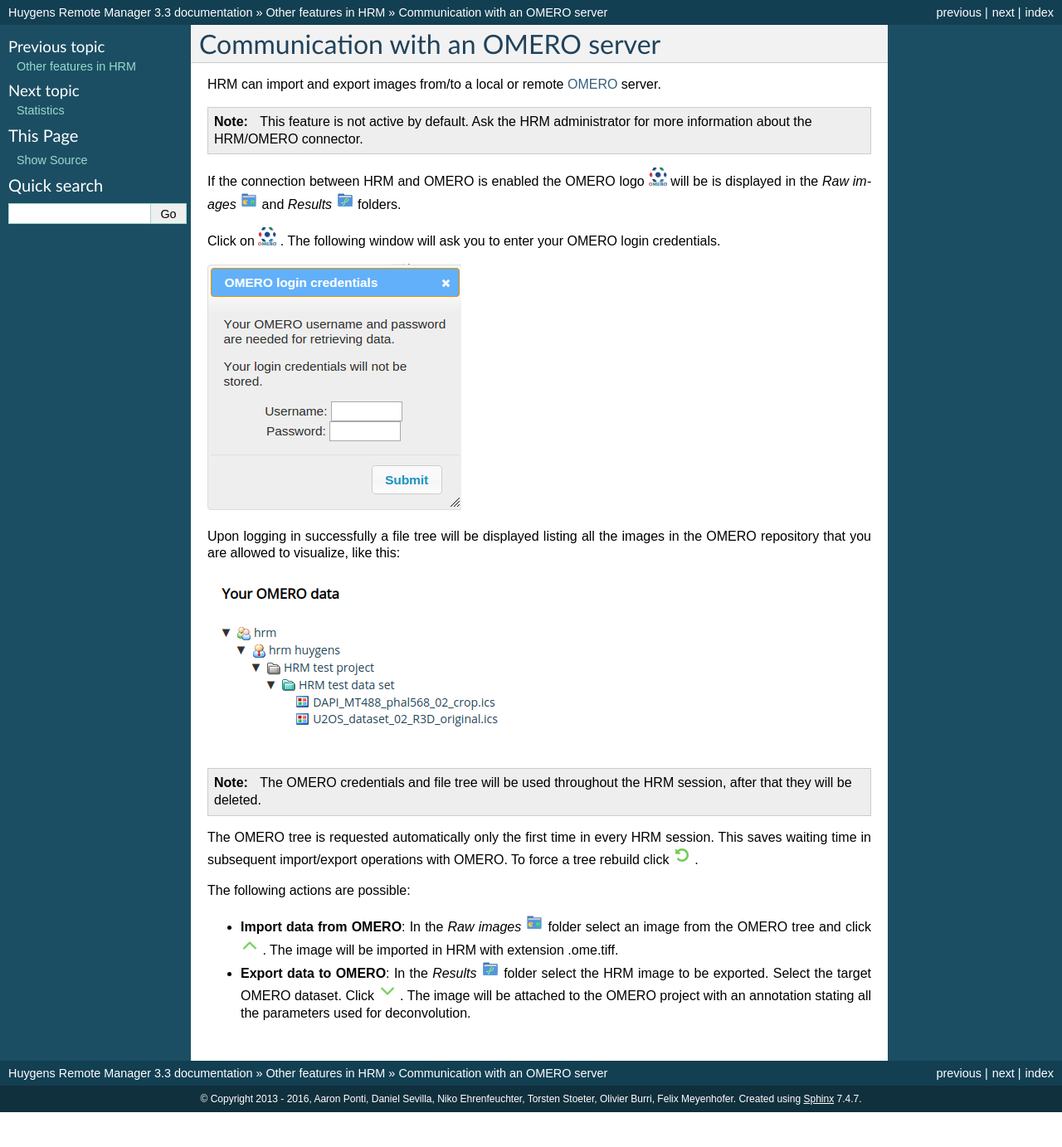
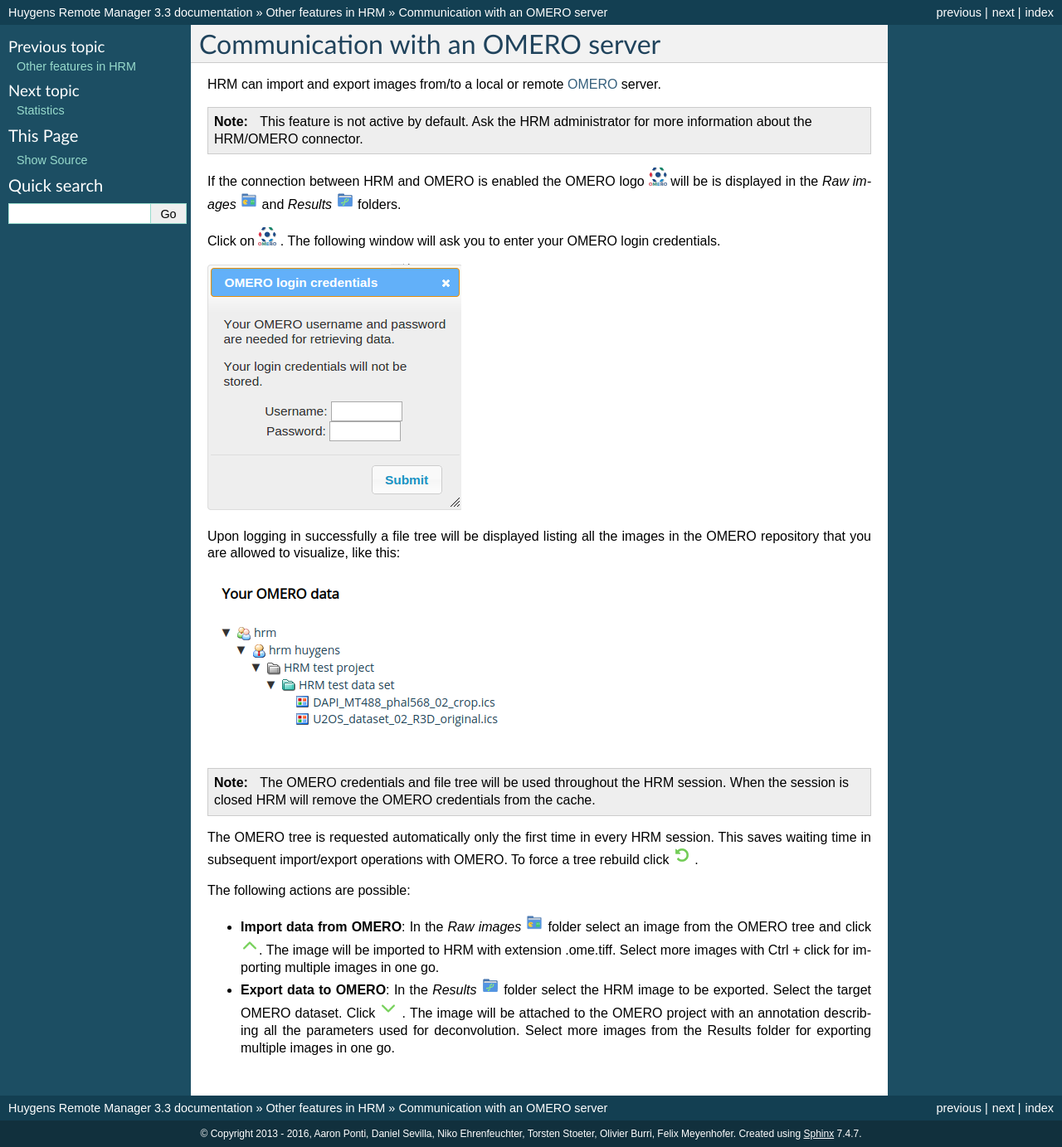
Before and after one commit to aarpon/hrm_docs, a Sphinx documentation site: the page built from docs/user/omero_integration.rst, in a window 1280 px wide. Shown: the whole page at 83% size. Built offline with Sphinx 7.4.7, drawn with Linux system fonts in a browser that asks for light colours; before the commit the page ends 1341 px from its top, so only the background shows below that.

Commit message:
Corrections in the OMERO section.

```diff
--- a/docs/user/omero_integration.rst
+++ b/docs/user/omero_integration.rst
@@ -26,7 +26,8 @@
 |OmeroTreeScreenshot|
 
 .. note:: The OMERO credentials and file tree will be used throughout the HRM
-          session, after that they will be deleted.
+          session. When the session is closed HRM will remove the OMERO
+          credentials from the cache.
 
 The OMERO tree is requested automatically only the first time in every HRM
 session. This saves waiting time in subsequent import/export operations with
@@ -35,10 +36,12 @@
 The following actions are possible:
 
 * **Import data from OMERO**: In the `Raw images` |RawImages22x22| folder
-  select an image from the OMERO tree and click |UpArrow22x22| . The image
-  will be imported in HRM with extension .ome.tiff.
+  select an image from the OMERO tree and click |UpArrow22x22|. The image
+  will be imported to HRM with extension .ome.tiff. Select more images
+  with Ctrl + click for importing multiple images in one go.
 
 * **Export data to OMERO**: In the `Results` |Results22x22| folder select the
   HRM image to be exported. Select the target OMERO dataset. Click
   |DownArrow22x22| . The image will be attached to the OMERO project with an
-  annotation stating all the parameters used for deconvolution.
+  annotation describing all the parameters used for deconvolution. Select more
+  images from the Results folder for exporting multiple images in one go.
```
